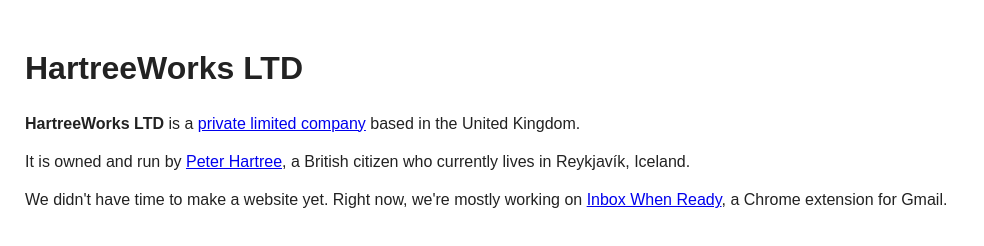
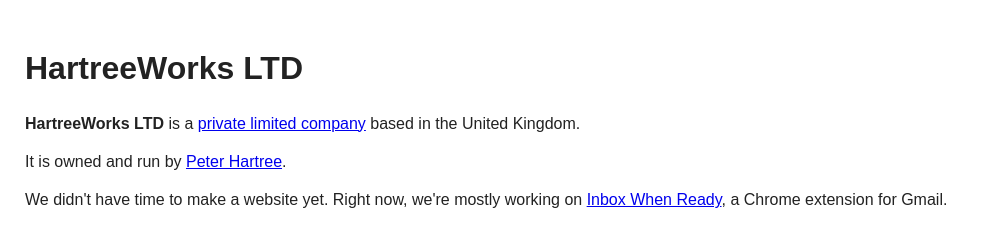
Before and after one commit to HartreeWorks/hartreeworks.github.io, a plain HTML site: page index.html in a window 1280 px wide. Shown: the whole page, without its empty margins (0-984 px from the left). Drawn offline with Linux system fonts and the light colour scheme.

Commit message:
Update index.html

```diff
--- a/index.html
+++ b/index.html
@@ -13,7 +13,7 @@
     <body>
         <h1>HartreeWorks LTD</h1>
         <p><strong>HartreeWorks LTD</strong> is a <a href="https://beta.companieshouse.gov.uk/company/10570654">private limited company</a> based in the United Kingdom.</p>
-        <p>It is owned and run by <a href="https://www.peterhartree.co.uk">Peter Hartree</a>, a British citizen who currently lives in Reykjavík, Iceland.</p>
+        <p>It is owned and run by <a href="https://www.peterhartree.co.uk">Peter Hartree</a>.</p>
         <p>We didn't have time to make a website yet. Right now, we're mostly working on <a href="https://inboxwhenready.org">Inbox When Ready</a>, a Chrome extension for Gmail.</p>
 
         <script>
```
